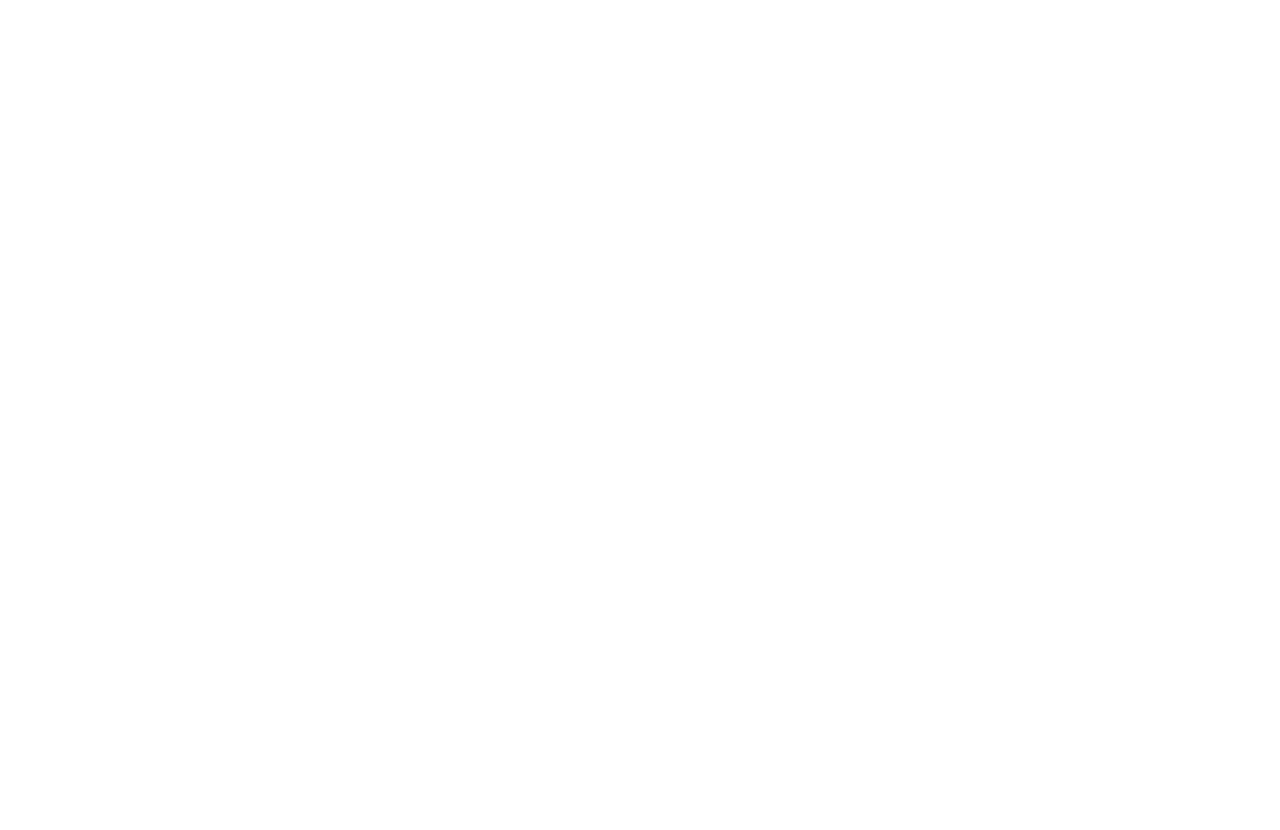
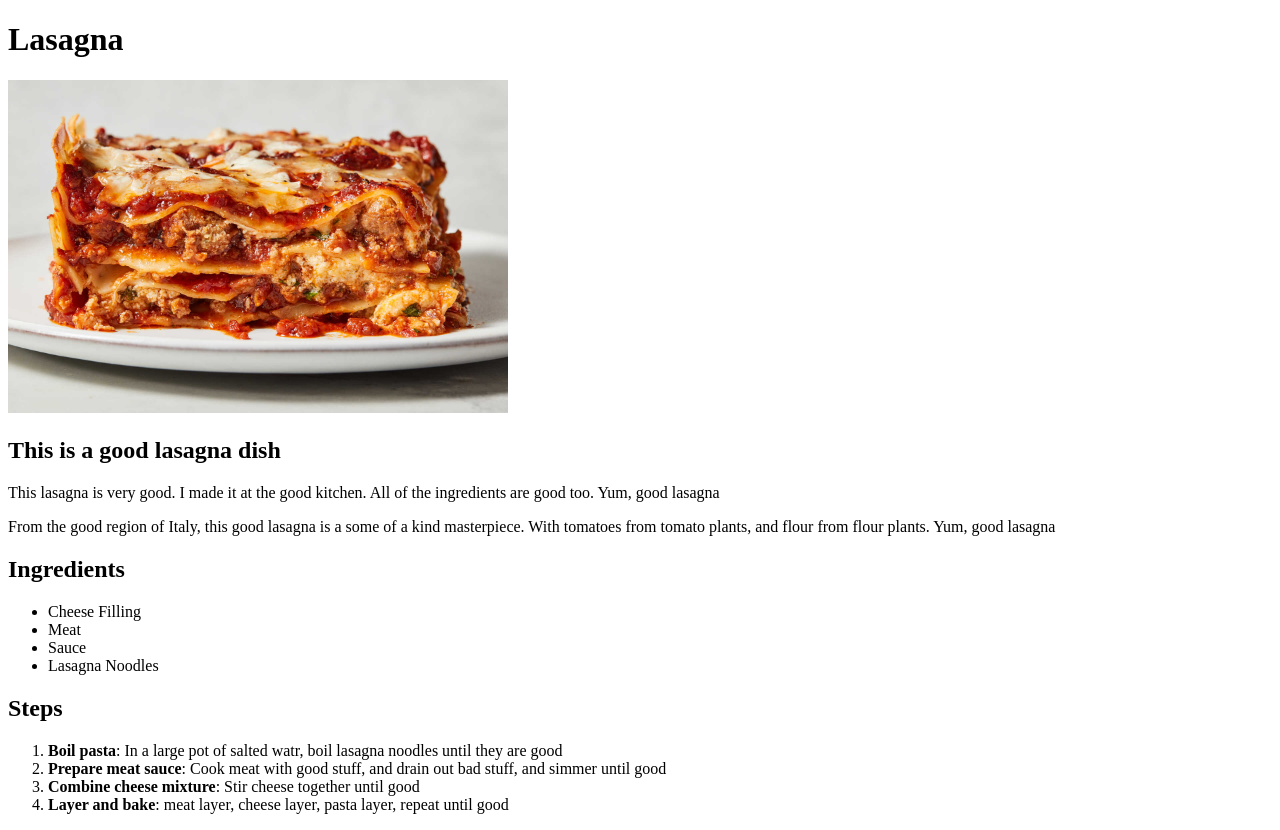
Before and after one commit to Keiferton/odin-recipes, a plain HTML site: page recipes/lasagna.html in a window 1280 px wide. Before the commit the page ends 800 px from the top, so only its background shows below. Drawn offline with Linux system fonts and the light colour scheme.

Commit message:
move links to different lines, finish lasagna recipe. import images of lasagna, brusselsprouts, and macandcheese

```diff
--- a/recipes/lasagna.html
+++ b/recipes/lasagna.html
@@ -0,0 +1,31 @@
+<!DOCTYPE html>
+<html lang="en">
+<head>
+    <meta charset="UTF-8">
+    <meta name="viewport" content="width=device-width, initial-scale=1.0">
+    <title>Lasagna</title>
+</head>
+<body>
+    <h1>Lasagna</h1>
+    <img src="../images/lasagna.jpg" alt="lasagna in a casserole dish" width="500">
+    <h2>This is a good lasagna dish</h2>
+    <p>This lasagna is very good. I made it at the good kitchen. All of the ingredients are good too. Yum, good lasagna </p>
+    <p>From the good region of Italy, this good lasagna is a some of a kind masterpiece. With tomatoes from tomato plants,
+        and flour from flour plants. Yum, good lasagna</p>
+    <h2>Ingredients</h2>
+    <ul>
+        <li>Cheese Filling</li>
+        <li>Meat</li>
+        <li>Sauce</li>
+        <li>Lasagna Noodles</li>
+    </ul>
+    <h2>Steps</h2>
+    <ol>
+        <li><strong>Boil pasta</strong>: In a large pot of salted watr, boil lasagna noodles until they are good</li>
+        <li><strong>Prepare meat sauce</strong>: Cook meat with good stuff, and drain out bad stuff, and simmer until good</li>
+        <li><strong>Combine cheese mixture</strong>: Stir cheese together until good</li>
+        <li><strong>Layer and bake</strong>: meat layer, cheese layer, pasta layer, repeat until good</li>
+
+    </ol>
+</body>
+</html>
```
Also changed, not shown: index.html (+9 -0 lines), recipes/brusselsprouts.html (+12 -0 lines), recipes/macandcheese.html (+12 -0 lines), images/brusselsprouts.jpg (added), images/lasagna.jpg (added), images/macandcheese.jpg (added).
